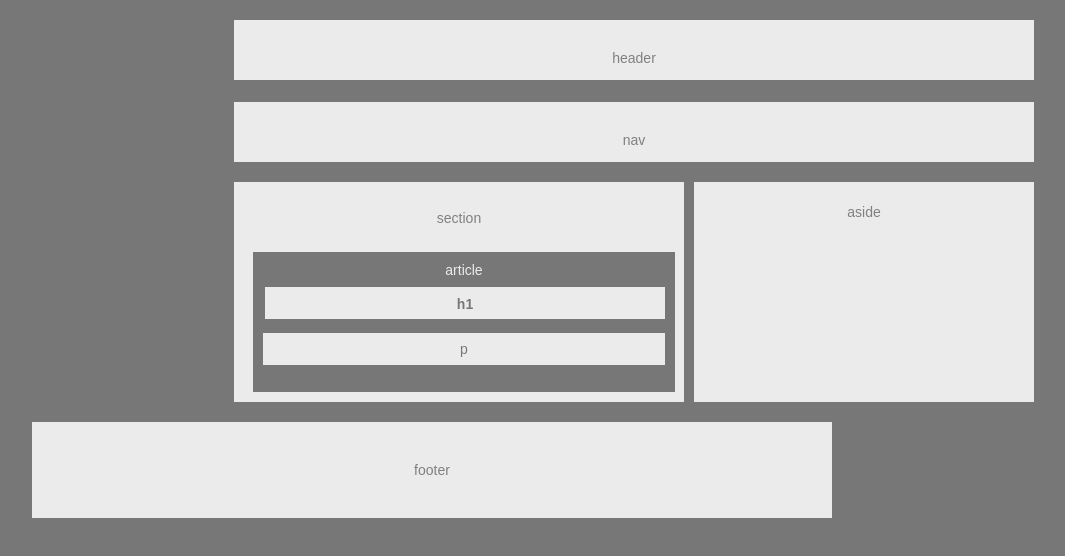
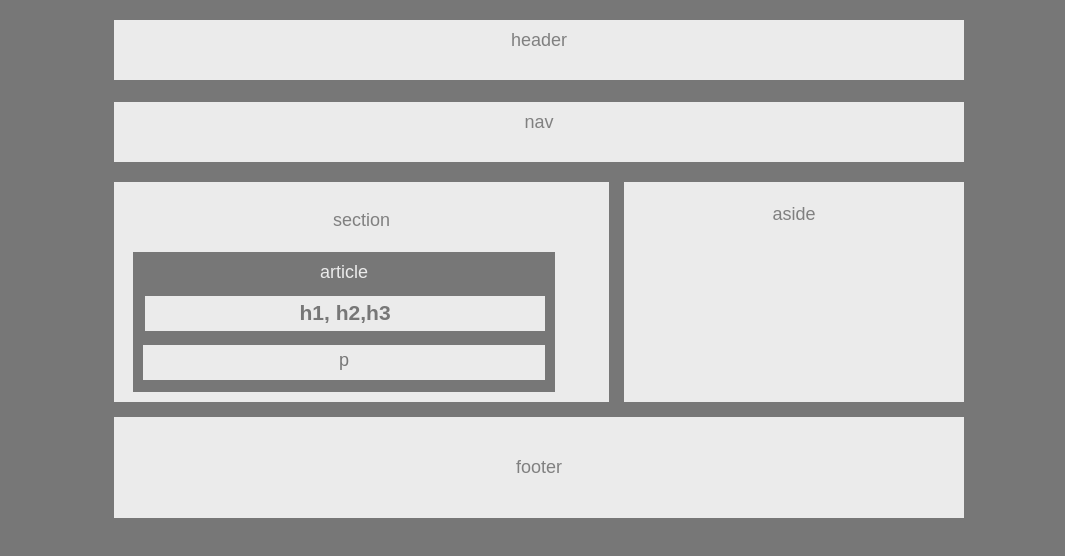
Before and after one commit to abojo079/homework1, a plain HTML site: page index.html in a window 1280 px wide. Shown: the whole page, without its empty margins (74-1139 px from the left). Drawn offline with Linux system fonts and the light colour scheme.

Commit message:
index.html

```diff
--- a/index.html
+++ b/index.html
@@ -24,7 +24,7 @@
 
 
 <article id="article">article
-<h1>h1
+<h1>h1, h2,h3
 </h1>
 
 <p>p</p>
--- a/style.css
+++ b/style.css
@@ -11,15 +11,14 @@
     }
     #top{
     background: #ebebeb;
-    padding: 30px;
+    padding: 10px;
     text-align: center;
-    margin-left: 300px;
+    margin-left: 180px;
     margin-top: 20px;
-    margin-right: 300px;
-    width: 800px;
+    margin-right: 180px;
+    width: 850px;
     color: grey;
-    height: 40px;
-    font-size: 14px;
+    height: 60px;
 
 
     }
@@ -27,15 +26,14 @@
 
     .nav{
         background: #ebebeb;
-        padding: 30px;
+        padding: 10px;
         margin-top: 22px;
-        margin-left: 300px;
-        margin-right: 300px;
+        margin-left: 180px;
+        margin-right: 180px;
         text-align: center;
-        width: 800px;
+        width: 850px;
         color: grey;
-        height: 40px;
-        font-size: 14px;
+        height: 60px;
 
     }
 
@@ -44,16 +42,15 @@
         position: relative;
         width: 495px;
         float: left;
-        width: 450px;
+        width: 495px;
         color: grey;
         height: 220px;
         text-align: center;
-        margin-left: 300px;
+        margin-left: 180px;
         padding: 28px;
         vertical-align: top;
         bottom: 0px;
         top: 20px;
-        font-size: 14px;
 
 
 
@@ -67,15 +64,14 @@
         color: grey;
         float: left;
         text-align: center;
-        margin-left: 10px;
-        margin-right: 10px;
+        margin-left: 15px;
+        margin-right: 15px;
         padding: 22px;
         width: 340px;
         bottom: 0px;
         top: 20px;
         height: 220px;
-        margin-bottom: 40px;
-        font-size: 14px;
+        margin-bottom: 35px;
 
 
 
@@ -86,12 +82,11 @@
         clear: both;
         overflow: auto;
         padding: 40px;
-        margin-left: 98px;
-        margin-right: 98px;
-        width: 800px;
+        margin-left: 180px;
+        margin-right: 180px;
+        width: 850px;
         color: grey;
         text-align: center;
-        font-size: 14px;
 
 
     }
@@ -105,7 +100,6 @@
     position: absolute;
     left: 19px;
     top: 70px;
-    font-size: 14px;
 
 
 
@@ -114,15 +108,13 @@
     h1{
     color: #777;
     background: #ebebeb;
-    padding: 15px;
+    padding: 5px;
     position: relative;
     top: 400px;
     width: 400px;
     right: -2px;
-    top: -5px;
-    height: 32px;
-    font-size: 14px;
-    line-height: 5px;
+    top: -8px;
+    height: 35px;
     }
 
 
@@ -131,10 +123,9 @@
     p{
         color: #777;
         background: #ebebeb;
-        padding: 8px;
+        padding: 5px;
     position: relative;
     top: 40px;
-    height: 32px;
-    font-size: 14px;
-    top: -5px;
+    height: 35px;
+    top: -15px;
     }
```
